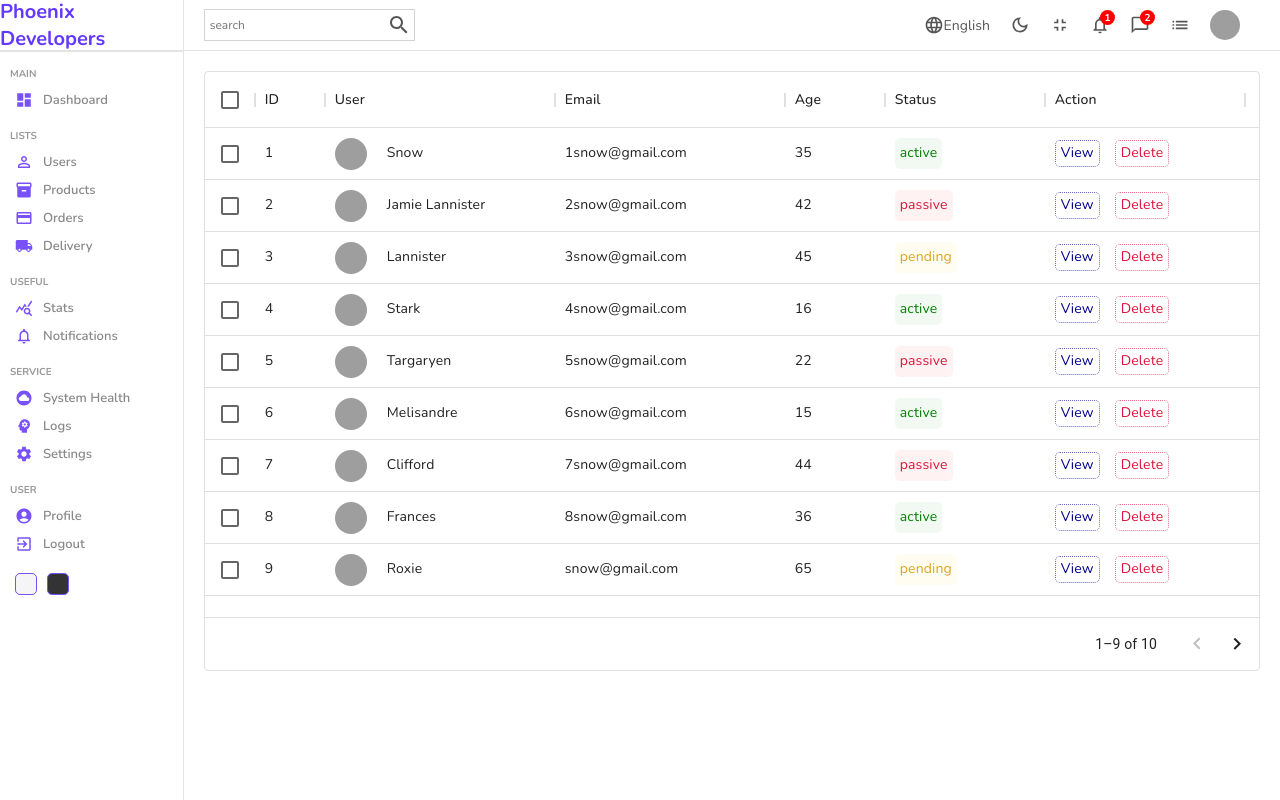
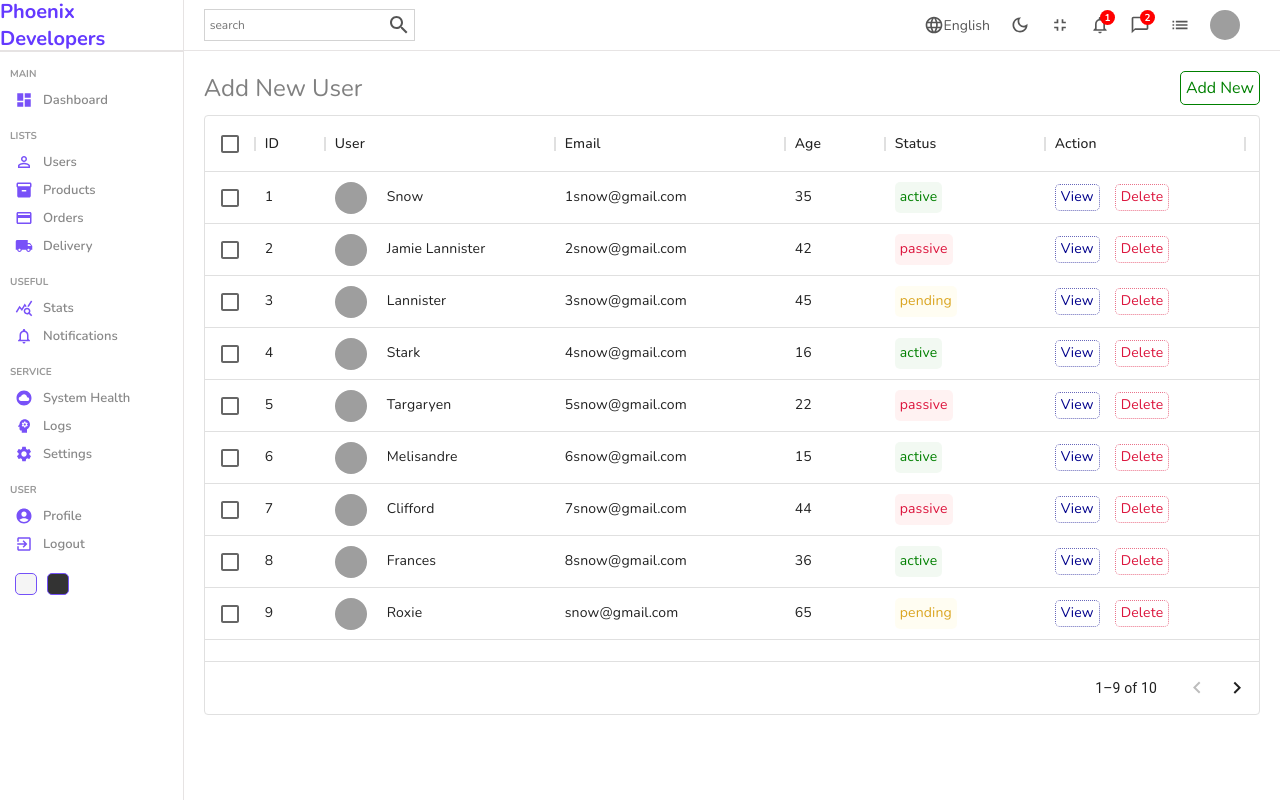
Before and after one commit to Snowkids-code/admin-dashboard, a React (Create React App) app: page /users in a window 1280 px wide. Built offline with nearby package versions, Linux system fonts and the light colour scheme; grey boxes are pictures that could not be loaded.

Commit message:
Added links from react-router-dom

```diff
--- a/src/components/datatable/datatable.js
+++ b/src/components/datatable/datatable.js
@@ -1,6 +1,7 @@
 import "./datatable.scss";
 import { DataGrid } from "@mui/x-data-grid";
 import { userColumns, userRows } from "../../datatablesource";
+import { Link } from "react-router-dom";
 
 const Datatable = () => {
   const actionColumn = [
@@ -11,7 +12,9 @@
       renderCell: () => {
         return (
           <div className="cell_action">
-            <div className="view_button">View</div>
+            <Link to="/users/test" style={{ textDecoration: "none" }}>
+              <div className="view_button">View</div>
+            </Link>
             <div className="delete_button">Delete</div>
           </div>
         );
@@ -20,6 +23,12 @@
   ];
   return (
     <div className="datatable">
+      <div className="datatableTitle">
+        Add New User
+        <Link to="/users/new" className="link">
+          Add New
+        </Link>
+      </div>
       <DataGrid
         rows={userRows}
         columns={userColumns.concat(actionColumn)}
--- a/src/components/datatable/datatable.scss
+++ b/src/components/datatable/datatable.scss
@@ -1,6 +1,27 @@
 .datatable {
   height: 600px;
   padding: 20px;
+
+  .datatableTitle {
+    width: 100%;
+    font-size: 24px;
+    color: gray;
+    margin-bottom: 10px;
+    display: flex;
+    align-items: center;
+    justify-content: space-between;
+
+    .link {
+      text-decoration: none;
+      color: green;
+      font-size: 16px;
+      font-weight: 400;
+      border: 1px solid green;
+      padding: 5px;
+      border-radius: 5px;
+      cursor: pointer;
+    }
+  }
 
   .cellWithImg {
     display: flex;
--- a/src/components/sidebar/Sidebar.js
+++ b/src/components/sidebar/Sidebar.js
@@ -12,68 +12,77 @@
   QueryStats,
   Settings,
 } from "@mui/icons-material";
+import { Link } from "react-router-dom";
 import "./Sidebar.scss";
 
 const Sidebar = () => {
   return (
     <div className="sidebar">
       <div className="top">
+        <Link to="/" style={{ textDecoration: "none" }}>
           <span className="logo">Phoenix Developers</span>
+        </Link>
       </div>
       <hr />
       <div className="center">
         <ul>
           <p className="title">MAIN</p>
+          <Link to="/" style={{ textDecoration: "none" }}>
             <li>
-            <Dashboard className="icon"/>
+              <Dashboard className="icon" />
               <span>Dashboard</span>
             </li>
+          </Link>
           <p className="title">LISTS</p>
+          <Link to="/users" style={{ textDecoration: "none" }}>
             <li>
-            <PersonOutline className="icon"/>
+              <PersonOutline className="icon" />
               <span>Users</span>
             </li>
+          </Link>
+          <Link to="/products" style={{ textDecoration: "none" }}>
             <li>
-            <Inventory className="icon"/>
+              <Inventory className="icon" />
               <span>Products</span>
             </li>
+          </Link>
           <li>
-            <CreditCard className="icon"/>
+            <CreditCard className="icon" />
             <span>Orders</span>
           </li>
           <li>
-            <LocalShipping className="icon"/>
+            <LocalShipping className="icon" />
             <span>Delivery</span>
           </li>
           <p className="title">USEFUL</p>
           <li>
-            <QueryStats className="icon"/>
+            <QueryStats className="icon" />
             <span>Stats</span>
           </li>
           <li>
-            <NotificationsNone className="icon"/>
+            <NotificationsNone className="icon" />
             <span>Notifications</span>
           </li>
           <p className="title">SERVICE</p>
           <li>
-            <CloudCircle className="icon"/>
+            <CloudCircle className="icon" />
             <span>System Health</span>
           </li>
           <li>
-            <Psychology className="icon"/>
+            <Psychology className="icon" />
             <span>Logs</span>
           </li>
           <li>
-            <Settings className="icon"/>
+            <Settings className="icon" />
             <span>Settings</span>
           </li>
           <p className="title">USER</p>
           <li>
-            <AccountCircle className="icon"/>
+            <AccountCircle className="icon" />
             <span>Profile</span>
           </li>
           <li>
-            <ExitToApp className="icon"/>
+            <ExitToApp className="icon" />
             <span>Logout</span>
           </li>
         </ul>
```
Lines whose indentation alone changed are shown as unchanged.
